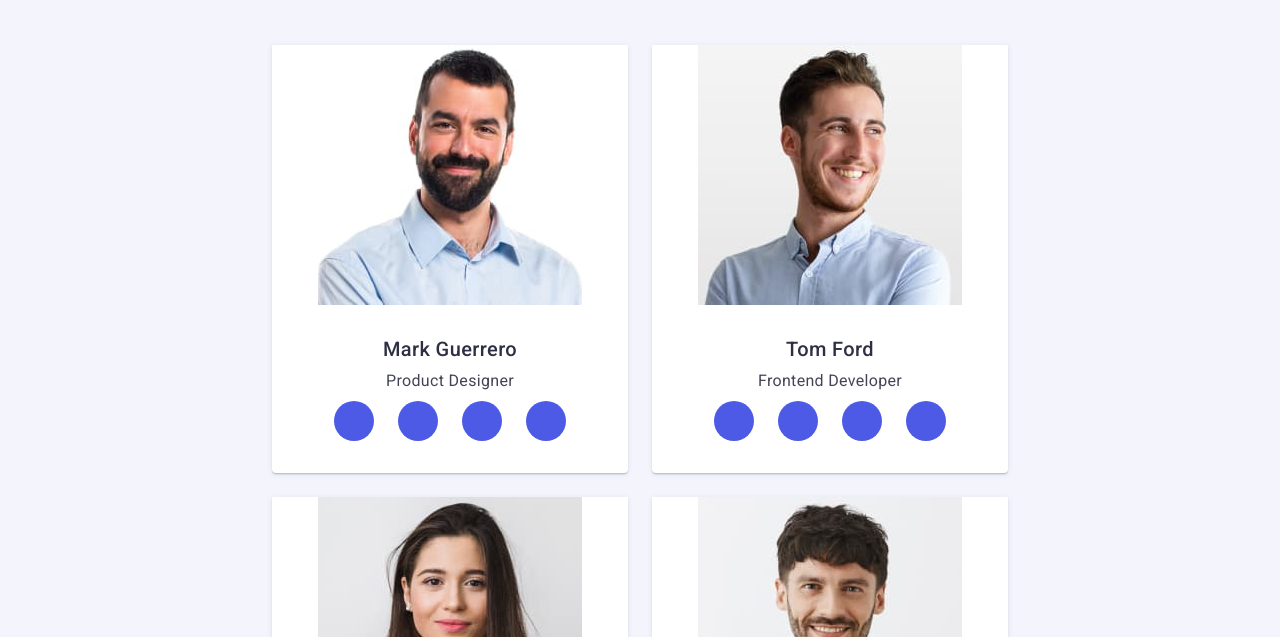
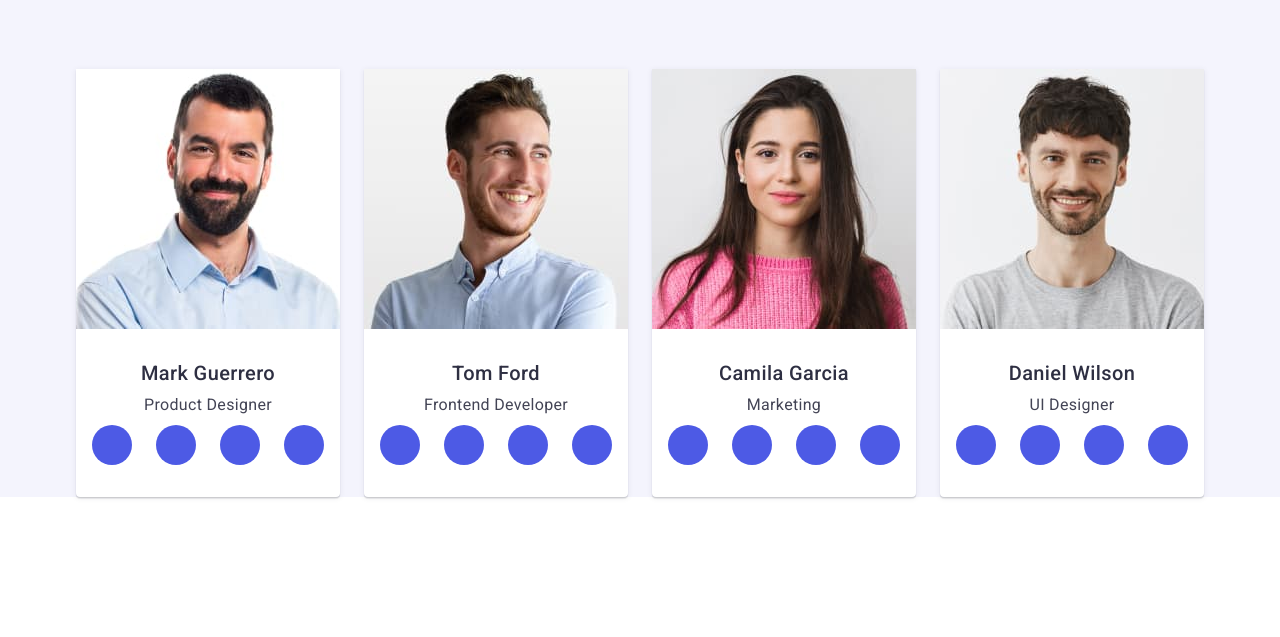
Before and after one commit to gudsasa/goit-markup-hw-06, a plain HTML site: page index.html in a window 1280 px wide. Shown: the part 163-800 px from the top of the page. Drawn offline with nearby package versions, Linux system fonts and the light colour scheme.

Commit message:
goit-markup-hw-06

```diff
--- a/css/styles.css
+++ b/css/styles.css
@@ -36,11 +36,13 @@ img {
     display: block;
     max-width: 100%;
     height: auto;
+    margin: 0 auto;
 }
 
 .container {
-    width: 100%;
+    /* max-width: 1158px; */
     max-width: 320px;
+    /* padding: 0 15px; */
     padding: 0 16px;
     margin: 0 auto;
 }
@@ -234,13 +236,12 @@ img {
 }
 
 .two-item {
-    /* display: flex; */
+    display: flex;
     gap: 24px;
 }
 
 .two-list {
-    /* width: calc((100% - 72px) / 4); */
-    width: 100%;
+    width: calc((100% - 72px) / 4);
 }
 
 .two-icons {
@@ -257,10 +258,8 @@ img {
 
 .two-link {
     color: #2e2f42;
-    /* font-size: 20px; */
-    font-size: 36px;
-    /* font-weight: 500; */
-    font-weight: 700;
+    font-size: 20px;
+    font-weight: 500;
     line-height: 1.2;
     letter-spacing: 0.02em;
     margin-bottom: 8px;
@@ -278,7 +277,8 @@ img {
 /** ------------- section-three ------------- **/
 
 .section-three {
-    padding: 120px 0;
+    /* padding: 120px 0; */
+    padding-top: 96px;
     background-color: #f4f4fd;
 }
 
@@ -304,10 +304,6 @@ img {
     border-radius: 0px 0px 4px 4px;
     background-color: #fff;
     box-shadow: 0px 2px 1px 0px rgba(46, 47, 66, 0.08), 0px 1px 1px 0px rgba(46, 47, 66, 0.16), 0px 1px 6px 0px rgba(46, 47, 66, 0.08);
-}
-
-.three-list-images {
-    margin: 0 auto;
 }
 
 .content-conteiner {
@@ -372,8 +368,7 @@ img {
 /** ------------- section-four ------------- **/
 
 .section-four {
-    /* padding-top: 120px; */
-    padding-top: 96px;
+    padding-top: 120px;
     padding-bottom: 120px;
 }
 
@@ -385,8 +380,7 @@ img {
     line-height: 1.11;
     letter-spacing: 0.02em;
     text-transform: capitalize;
-    /* margin-bottom: 72px; */
-    margin-bottom: 71px;
+    margin-bottom: 72px;
 }
 
 .four-item {
@@ -397,8 +391,7 @@ img {
 }
 
 .four-list {
-    /* width: calc((100% - 48px) / 3); */
-    width: 100%;
+    width: calc((100% - 48px) / 3);
     transition: box-shadow 250ms cubic-bezier(0.4, 0, 0.2, 1);
 }
 
@@ -416,7 +409,6 @@ img {
 }
 
 .four-img {
-    margin: 0 auto;
 }
 
 .four-stylis {
@@ -841,18 +833,38 @@ img {
     .container {
         max-width: 768px;
     }
+    /** ------------- section-three ------------- **/
 
     .section-three {
         padding-top: 96px;
     }
-
     .three-item {
         flex-wrap: wrap;
         gap: 24px;
         display: flex;
     }
-
     .three-list {
         width: calc((100% - 24px) / 2);
     }
+    /** ----------------------------------------- **/
 }
+
+@media screen and (min-width: 1158px) {
+    .container {
+        width: 100%;
+        max-width: 1158px;
+        padding: 0 15px;
+    }
+    /** ------------- section-three ------------- **/
+    .section-three {
+        padding-top: 120px;
+    }
+    .three-item {
+        gap: 24px;
+        display: flex;
+    }
+    .three-list {
+        width: calc((100% - 72px) / 4);
+    }
+    /** ----------------------------------------- **/
+}
--- a/index.html
+++ b/index.html
@@ -96,13 +96,13 @@
                         </li>
                     </ul>
                 </div>
-            </section>  -->
+            </section> -->
             <section class="section-three">
                 <div class="container">
                     <h2 class="section-three-tex">Our Team</h2>
                     <ul class="three-item">
                         <li class="three-list">
-                            <img class="three-list-images" src="images/Mark.jpg" alt="Mark" />
+                            <img src="images/Mark.jpg" alt="Mark" />
                             <div class="content-conteiner">
                                 <h3 class="three-link">Mark Guerrero</h3>
                                 <p class="three-tex">Product Designer</p>
@@ -139,7 +139,7 @@
                             </div>
                         </li>
                         <li class="three-list">
-                            <img class="three-list-images" src="images/Tom.jpg" alt="Tom" />
+                            <img src="images/Tom.jpg" alt="Tom" />
                             <div class="content-conteiner">
                                 <h3 class="three-link">Tom Ford</h3>
                                 <p class="three-tex">Frontend Developer</p>
@@ -177,7 +177,7 @@
                             </div>
                         </li>
                         <li class="three-list">
-                            <img class="three-list-images" src="images/Camila.jpg" alt="Camila" />
+                            <img src="images/Camila.jpg" alt="Camila" />
                             <div class="content-conteiner">
                                 <h3 class="three-link">Camila Garcia</h3>
                                 <p class="three-tex">Marketing</p>
@@ -215,7 +215,7 @@
                             </div>
                         </li>
                         <li class="three-list">
-                            <img class="three-list-images" src="images/Daniel.jpg" alt="Daniel" />
+                            <img src="images/Daniel.jpg" alt="Daniel" />
                             <div class="content-conteiner">
                                 <h3 class="three-link">Daniel Wilson</h3>
                                 <p class="three-tex">UI Designer</p>
```
Also changed, not shown: 1 other file. Lines whose indentation alone changed are shown as unchanged.
